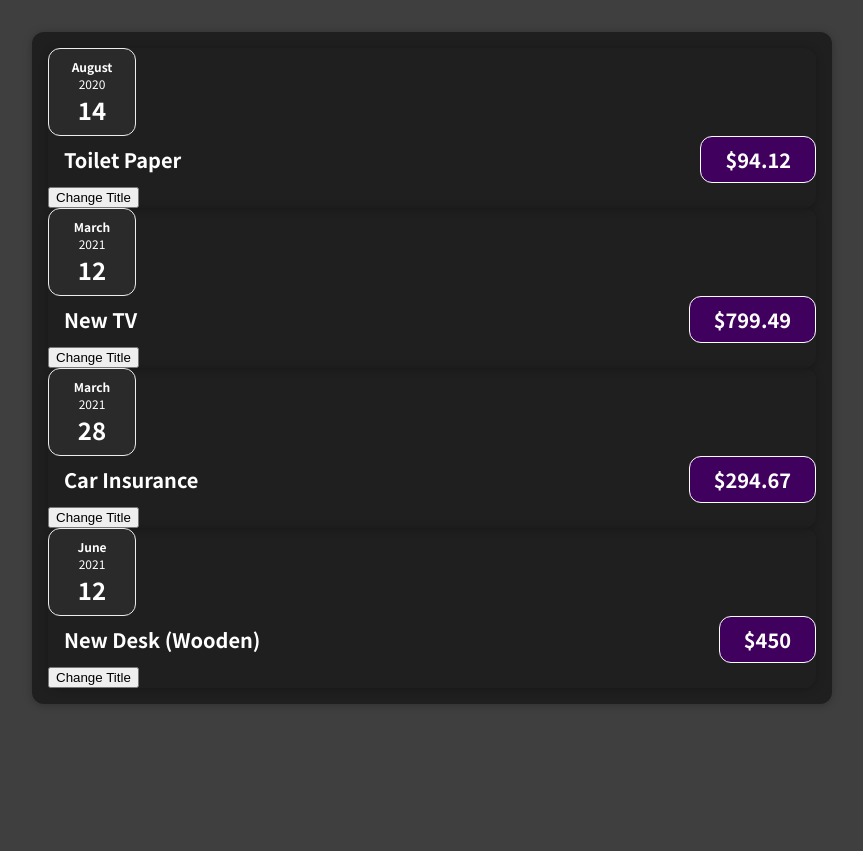
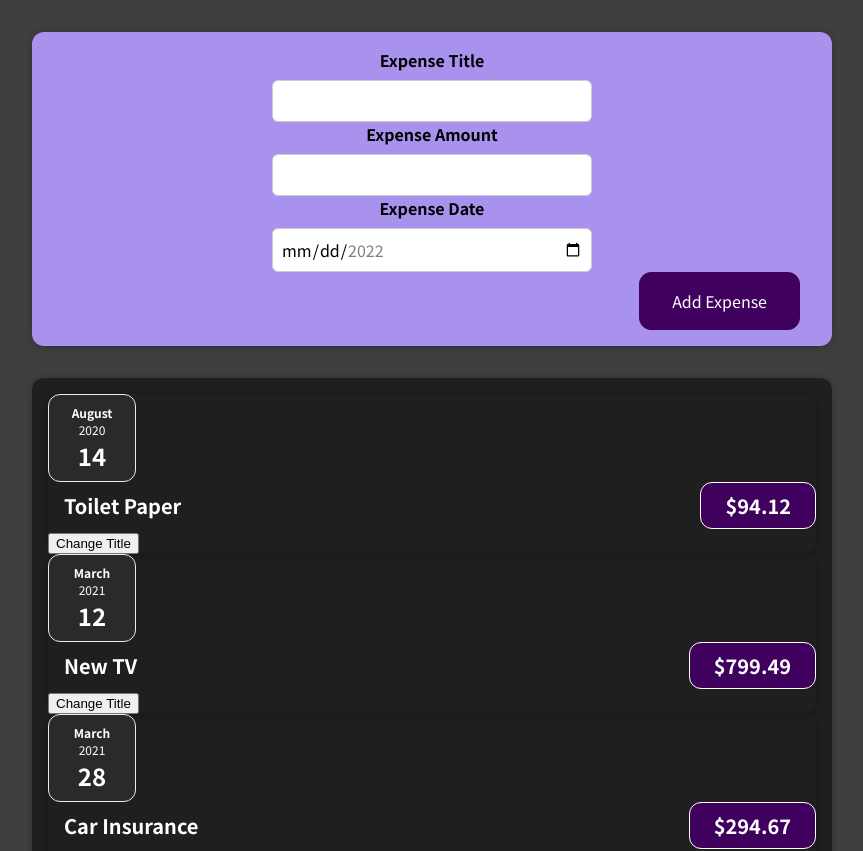
Before and after one commit to tauheedism/first-react-app, a React (Create React App) app: page / in a window 1280 px wide. Shown: the top 851 px of the page, without its empty margins (208-1071 px from the left). Before the commit the page ends 800 px from the top, so only its background shows below. Built offline with nearby package versions, Linux system fonts and the light colour scheme.

Commit message:
Submitting Form

```diff
--- a/src/App.js
+++ b/src/App.js
@@ -1,4 +1,5 @@
 import Expenses from "./components/Expenses/Expenses";
+import NewExpense from "./components/newExpense/NewExpense";
 
 const App=()=> {
   const expenses = [
@@ -33,7 +34,8 @@ const App=()=> {
   ];
   return (
     <div>
-      <Expenses item = {expenses}/>
+  <NewExpense/>
+   <Expenses item = {expenses}/>
     </div>
   );
 }
--- /dev/null
+++ b/src/components/newExpense/ExpenseForm.css
@@ -0,0 +1,26 @@
+new-expense__controls {
+    display: flex;
+    flex-wrap: wrap;
+    gap: 1rem;
+    margin-bottom: 1rem;
+    text-align: left;
+  }
+
+  .new-expense__control label {
+    font-weight: bold;
+    margin-bottom: 0.5rem;
+    display: block;
+  }
+
+  .new-expense__control input {
+    font: inherit;
+    padding: 0.5rem;
+    border-radius: 6px;
+    border: 1px solid #ccc;
+    width: 20rem;
+    max-width: 100%;
+  }
+
+  .new-expense__actions {
+    text-align: right;
+  }
--- /dev/null
+++ b/src/components/newExpense/ExpenseForm.js
@@ -0,0 +1,80 @@
+import React, { useState } from "react";
+import "./ExpenseForm.css";
+
+function ExpenseForm() {
+  const [enteredTitle, setEnteredTitle] = useState("");
+  const [enteredAmount, setEnteredAmount] = useState("");
+  const [enteredDate, setEnteredDate] = useState("");
+
+  // const [userInput, setUserInput] = useState({
+  //   enteredTitle: '',
+  //   enteredAmount: '',
+  //   enteredDate: ''
+  // })
+
+  const dateHandler = (event) => {
+    setEnteredDate(event.target.value);
+    // setUserInput({
+    //   ...userInput,
+    //   enteredTitle: event.target.value
+    // })
+
+    // setUserInput((prevState) => {
+    //   return {...prevState, enteredTitle: event.target.value}
+    // })
+  };
+
+  const titleHandler = (event) => {
+    setEnteredTitle(event.target.value);
+  };
+
+  const amountChangeHandler = (event) => {
+    setEnteredAmount(event.target.value);
+  };
+
+  const submitHandler = (event) => {
+    event.preventDefault();
+
+    const expenseData = {
+      title: enteredTitle,
+      amount: enteredAmount,
+      date: new Date(enteredDate),
+    };
+    console.log(expenseData);
+  };
+  return (
+    <form onSubmit={submitHandler}>
+      <div className="new-expense__controls">
+        <div className="new-expense__control">
+          <label>Expense Title</label>
+          <input onChange={titleHandler} type="text" name="title" />
+        </div>
+        <div className="new-expense__control">
+          <label>Expense Amount</label>
+          <input
+            onChange={amountChangeHandler}
+            type="number"
+            name="amount"
+            min="0.01"
+            step="0.01"
+          />
+        </div>
+        <div className="new-expense__control">
+          <label>Expense Date</label>
+          <input
+            onChange={dateHandler}
+            type="date"
+            name="date"
+            min="2022-06-19"
+            max="2022-12-31"
+          />
+        </div>
+      </div>
+      <div className="new-expense__actions">
+        <button>Add Expense</button>
+      </div>
+    </form>
+  );
+}
+
+export default ExpenseForm;
--- /dev/null
+++ b/src/components/newExpense/NewExpense.css
@@ -0,0 +1,38 @@
+.new-expense {
+    background-color: #a892ee;
+    padding: 1rem;
+    margin: 2rem auto;
+    width: 50rem;
+    max-width: 95%;
+    border-radius: 12px;
+    text-align: center;
+    box-shadow: 0 1px 8px rgba(0, 0, 0, 0.25);
+  }
+
+  .new-expense button {
+    font: inherit;
+    cursor: pointer;
+    padding: 1rem 2rem;
+    border: 1px solid #40005d;
+    background-color: #40005d;
+    color: white;
+    border-radius: 12px;
+    margin-right: 1rem;
+  }
+
+  .new-expense button:hover,
+  .new-expense button:active {
+    background-color: #510674;
+    border-color: #510674;
+  }
+
+  .new-expense button.alternative {
+    color: #220131;
+    border-color: transparent;
+    background-color: transparent;
+  }
+
+  .new-expense button.alternative:hover,
+  .new-expense button.alternative:active {
+    background-color: #ddb3f8;
+  }
--- /dev/null
+++ b/src/components/newExpense/NewExpense.js
@@ -0,0 +1,15 @@
+import React from "react";
+import './NewExpense.css'
+import ExpenseForm from "./ExpenseForm";
+
+
+const NewExpense = () => {
+
+  return (
+    <div className="new-expense">
+      <ExpenseForm />
+    </div>
+  );
+};
+
+export default NewExpense;
```
